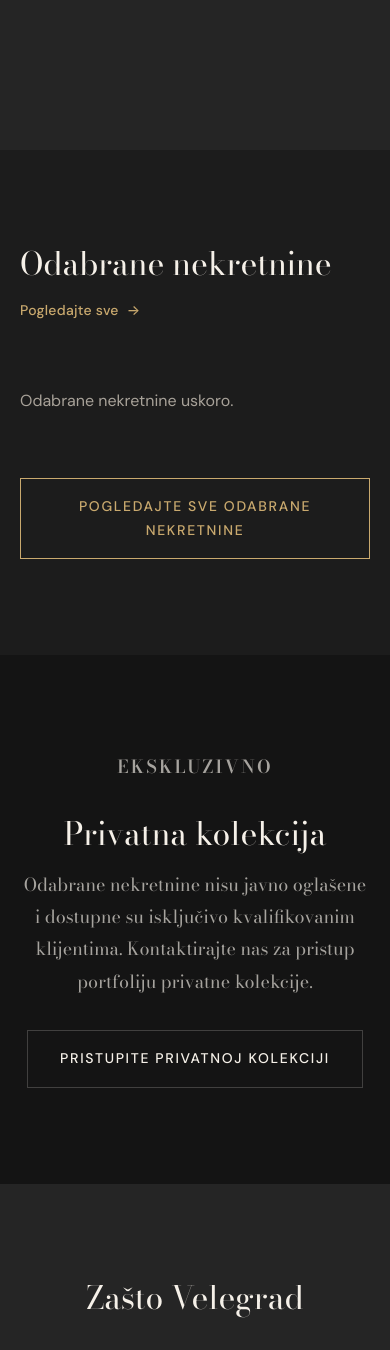
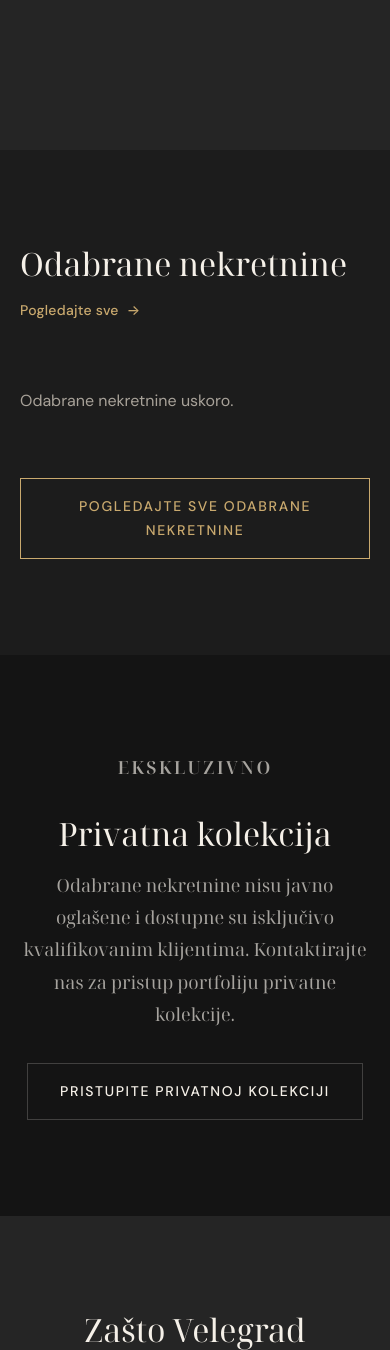
Before and after one commit to miiihaaas/velegrad, a Django app: page / in a window 390 px wide. Shown: the part 1436-2786 px from the top of the page. Run offline with Django 5.2, Linux system fonts and the light colour scheme; data comes from the database, SQL or seed files in the repository; data that the repository does not hold is empty; some libraries are stand-ins or nearby versions.

Commit message:
Noto Serif Display zamena za Bodoni Moda + sitne UX dorade (admin/mapa/CTA)
- tokens.css + base.html: --font-serif "Noto Serif Display" (umesto Bodoni Moda) sa Google Fonts linkom; test_base_layout.py ažuriran.
- core/admin.py: unregister django.contrib.sites.Site modela (sitemap SITE_ID=1 ostaje aktivan, ali "Sajtovi" sekcija sakrivena iz CMS-a).
- components.css: .btn text-align center (dugmad centrirana na mobilnim ekranima).
- property-detail.css: agent-block padding md na mobilnom/lg na d

```diff
--- a/static/css/components.css
+++ b/static/css/components.css
@@ -15,6 +15,7 @@
   letter-spacing: var(--letter-spacing-wide);
   text-transform: uppercase;
   text-decoration: none;
+  text-align: center;
   padding: 1rem 2rem;
   background-color: transparent;
   border: 1px solid rgba(245, 240, 232, 0.2);
--- a/static/css/tokens.css
+++ b/static/css/tokens.css
@@ -29,7 +29,7 @@
   --color-error: #C45C5C;
 
   /* ── Typography ── */
-  --font-serif: 'Bodoni Moda', 'Playfair Display', Georgia, serif;
+  --font-serif: 'Noto Serif Display', 'Bodoni Moda', Georgia, serif;
   --font-sans: 'DM Sans', 'Inter', -apple-system, BlinkMacSystemFont, 'Segoe UI', system-ui, sans-serif;
 
   --text-xs: 0.75rem;       /* 12px */
--- a/templates/base.html
+++ b/templates/base.html
@@ -27,7 +27,7 @@
 
   <link rel="preconnect" href="https://fonts.googleapis.com">
   <link rel="preconnect" href="https://fonts.gstatic.com" crossorigin>
-  <link href="https://fonts.googleapis.com/css2?family=Bodoni+Moda:ital,opsz,wght@0,6..96,400;0,6..96,500;0,6..96,600;0,6..96,700;1,6..96,400;1,6..96,500&family=DM+Sans:wght@300;400;500;600&display=swap" rel="stylesheet">
+  <link href="https://fonts.googleapis.com/css2?family=Noto+Serif+Display:ital,wght@0,300;0,400;0,500;0,600;0,700;1,400;1,500&family=DM+Sans:wght@300;400;500;600&display=swap" rel="stylesheet">
 
   <link rel="stylesheet" href="{% static 'css/tokens.css' %}">
   <link rel="stylesheet" href="{% static 'css/base.css' %}">
--- a/templates/property-detail.html
+++ b/templates/property-detail.html
@@ -257,7 +257,7 @@
       if (typeof L !== 'undefined' && el && el.dataset.lat && el.dataset.lng) {
         var lat = parseFloat(el.dataset.lat);
         var lng = parseFloat(el.dataset.lng);
-        var map = L.map(el).setView([lat, lng], 14);
+        var map = L.map(el, { attributionControl: false }).setView([lat, lng], 14);
         // Monohromatska (tamna) podloga u tonu sajta umesto standardnih OSM boja.
         L.tileLayer('https://{s}.basemaps.cartocdn.com/dark_all/{z}/{x}/{y}{r}.png', {
           attribution: '&copy; OpenStreetMap &copy; CARTO',
```
Also changed, not shown: core/admin.py (+8 -0 lines), static/css/pages/property-detail.css (+15 -1 lines), tests/test_base_layout.py (+3 -3 lines).
